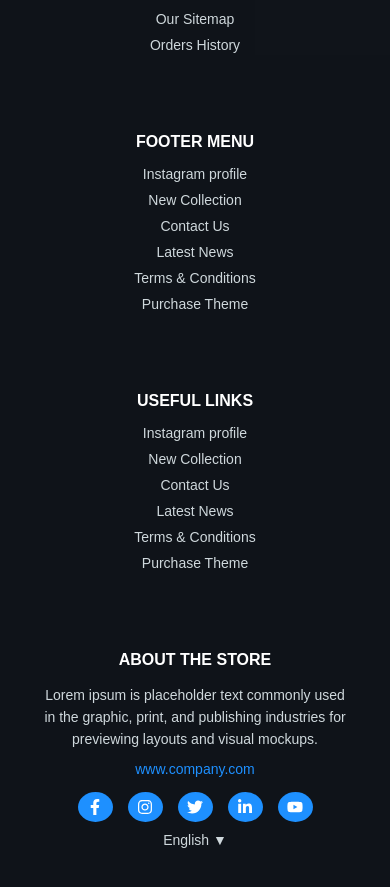
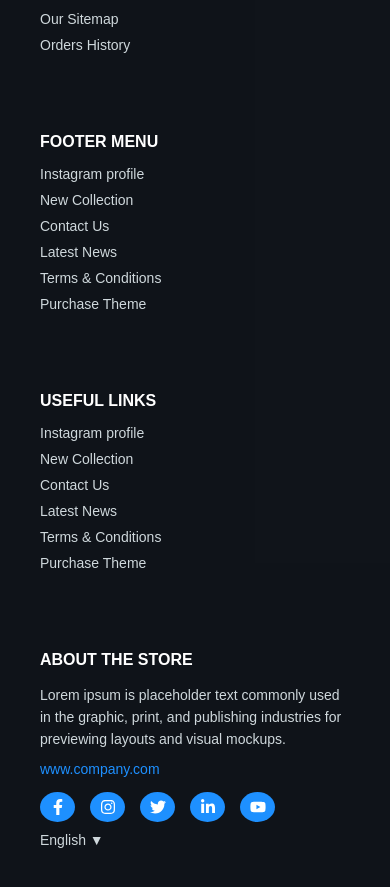
Before and after one commit to jomiy191-arch/Reavtdars, a React (Vite) app: page / in a window 390 px wide. Shown: the part 3502-4389 px from the top of the page. Built offline with nearby package versions, Linux system fonts and the light colour scheme.

Commit message:
Some changes

```diff
--- a/src/components/Footer/Footer.css
+++ b/src/components/Footer/Footer.css
@@ -110,19 +110,3 @@
   margin-top: 10px;
   cursor: pointer;
 }
-
-@media (max-width: 1024px) {
-  .footer__container {
-    flex-direction: column;
-    align-items: center;
-    text-align: center;
-  }
-
-  .footer__section {
-    min-width: 100%;
-  }
-
-  .footer__socials {
-    justify-content: center;
-  }
-}
```
